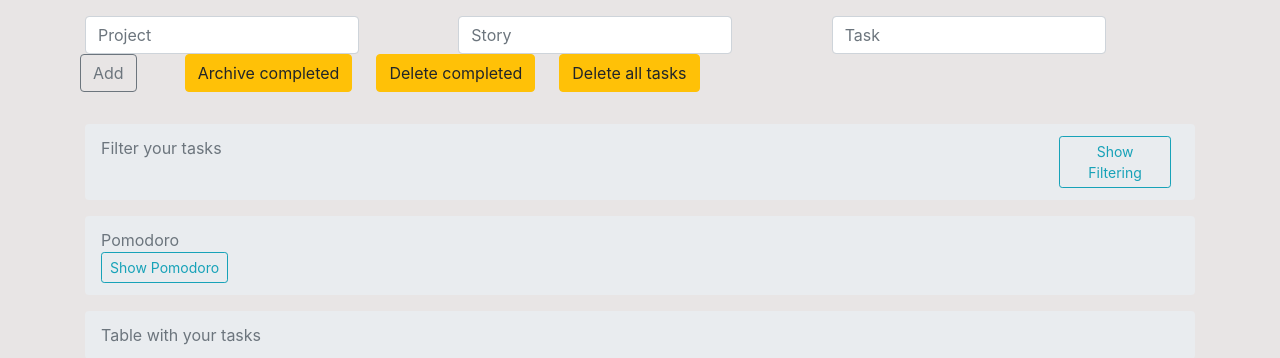
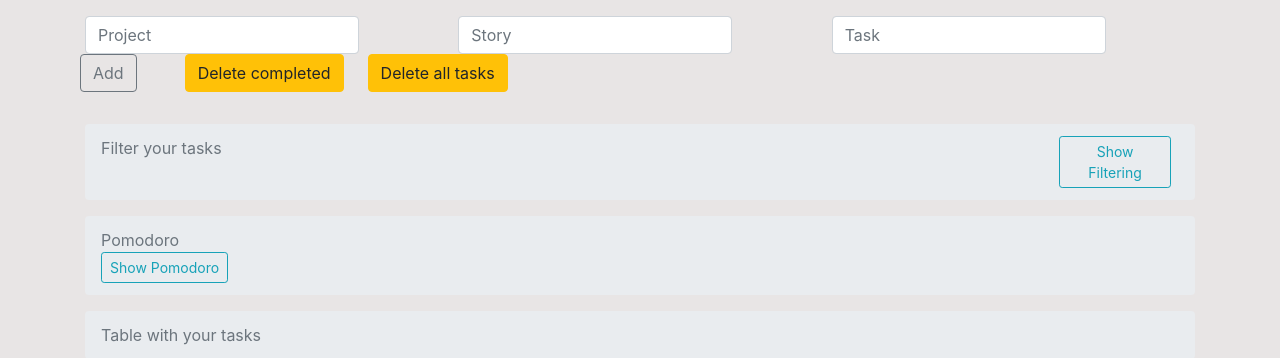
Before and after one commit to humanbeing-dev/MyTodo_App, a Django app: page / in a window 1280 px wide. Shown: the part 128-486 px from the top of the page. Run offline with Django 3.2, Linux system fonts and the light colour scheme; a user stored in the database is signed in; data comes from the database, SQL or seed files in the repository; some libraries are stand-ins or nearby versions.

Commit message:
Turn off archive

```diff
--- a/todo/templates/todo/parts/home_task_managing.html
+++ b/todo/templates/todo/parts/home_task_managing.html
@@ -20,7 +20,7 @@
 
             <div class="btn-toolbar mb-2" aria-label="First group">
                 <button class="btn btn-outline-secondary mr-5" type="submit" id="button-addon2">Add</button>
-                <a href="{% url 'archive_completed' %}"><button type="button" class="btn btn-warning mr-4">Archive completed</button></a>
+{#                <a href="{% url 'archive_completed' %}"><button type="button" class="btn btn-warning mr-4">Archive completed</button></a>#}
                 <a href="{% url 'delete_completed' %}"><button type="button" class="btn btn-warning mr-4">Delete completed</button></a>
                 <a href="{% url 'delete_all' %}"><button type="button" class="btn btn-warning mr-2">Delete all tasks</button></a>
             </div>
```
